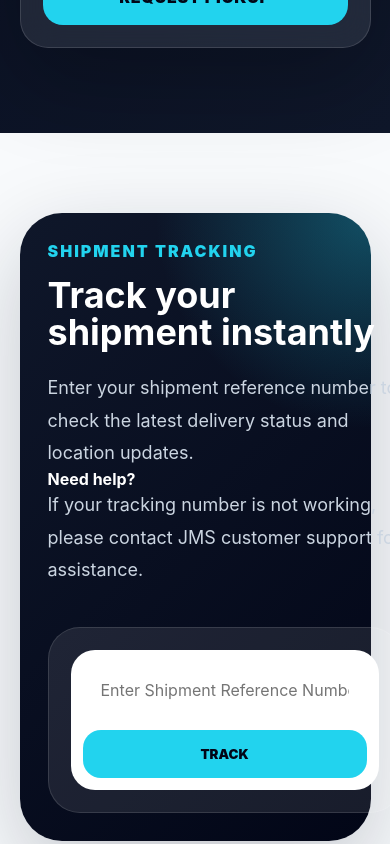
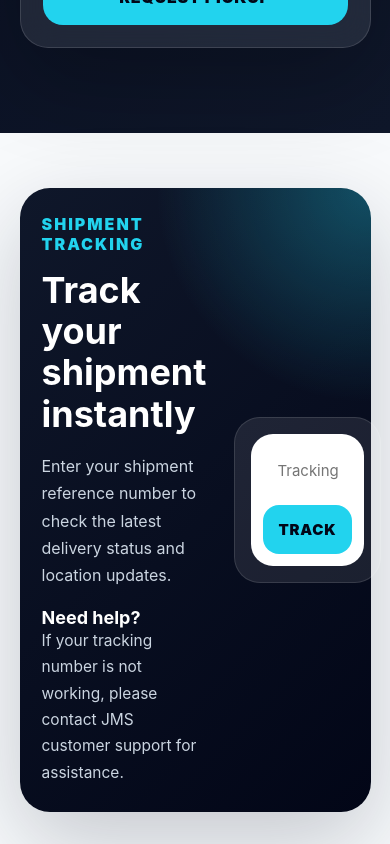
Before and after one commit to PathumUditha/courier-site, a React (Create React App) app: page / in a window 390 px wide. Shown: the part 7800-8644 px from the top of the page. Built offline with nearby package versions, Linux system fonts and the light colour scheme.

Commit message:
Update UI contact section

```diff
--- a/src/components/Tracking.js
+++ b/src/components/Tracking.js
@@ -66,7 +66,7 @@ function Tracking() {
           <div className="tracking-box">
             <input
               type="text"
-              placeholder="Enter Shipment Reference Number"
+              placeholder="Tracking No."
               value={trackingNumber}
               onChange={(e) => setTrackingNumber(e.target.value)}
               onKeyDown={(e) => e.key === "Enter" && handleTracking()}
--- a/src/styles/contact.css
+++ b/src/styles/contact.css
@@ -122,10 +122,9 @@
   }
 }
 
-@media (max-width: 900px) {
-  .contact {
-    padding: 85px 5%;
-  }
+.contact {
+  padding-top: 60px;
+}
 
   .contact-heading h2 {
     font-size: 40px;
@@ -134,7 +133,7 @@
   .contact-heading p {
     font-size: 16px;
   }
-}
+
 
 @media (max-width: 650px) {
   .contact-container {
--- a/src/styles/tracking.css
+++ b/src/styles/tracking.css
@@ -124,23 +124,78 @@
   border-left-color: #ef4444;
 }
 
-@media (max-width: 900px) {
+@media (max-width: 620px) {
   .tracking {
-    padding: 80px 5%;
+    padding: 55px 5%;
   }
 
   .tracking-main {
-    grid-template-columns: 1fr;
-    padding: 28px;
+    padding: 26px 22px;
+    border-radius: 30px;
+    gap: 28px;
   }
-}
 
-@media (max-width: 620px) {
+  .tracking-left h2 {
+    font-size: 36px;
+    line-height: 1.15;
+    margin-bottom: 18px;
+  }
+
+  .tracking-left p {
+    font-size: 16px;
+    line-height: 1.7;
+  }
+
+  .tracking-note {
+    margin-top: 18px;
+    padding: 0;
+    background: transparent;
+    border: none;
+  }
+
+  .tracking-note strong {
+    font-size: 18px;
+  }
+
+  .tracking-note p {
+    font-size: 15.5px;
+    line-height: 1.7;
+  }
+
+  .tracking-panel {
+    padding: 16px;
+    border-radius: 26px;
+  }
+
   .tracking-box {
     flex-direction: column;
+    gap: 10px;
+    padding: 12px;
+    border-radius: 22px;
+  }
+
+  .tracking-box input {
+    width: 100%;
+    padding: 15px 14px;
+    font-size: 15px;
+    text-align: center;
+    border-radius: 16px;
   }
 
   .tracking-box button {
     width: 100%;
+    padding: 15px;
+    border-radius: 16px;
+    font-size: 15px;
+    letter-spacing: 0.8px;
+  }
+
+  .tracking-result {
+    padding: 18px;
+    border-radius: 20px;
+  }
+
+  .tracking-result h3 {
+    font-size: 22px;
   }
 }
```
